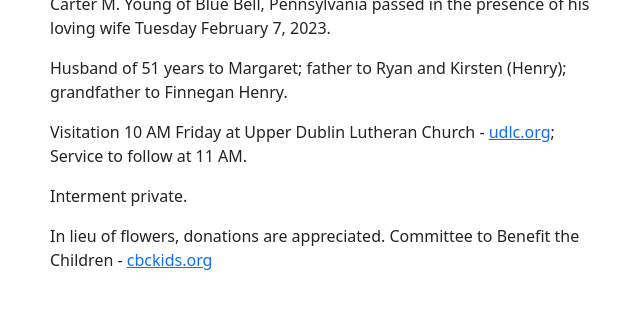
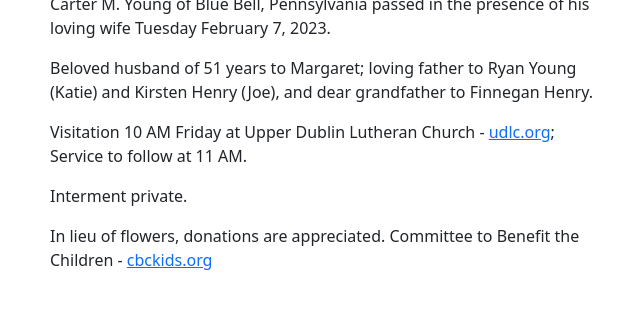
Before and after one commit to cartermyoung/cartermyoung.github.io, a Jekyll site: the page built from index.html, in a window 1280 px wide, cut to the strip 316-625 px from the top of the page. Shown: the whole strip, without its empty margins (314-954 px from the left). Built offline with Jekyll 4.4.1, drawn with Linux system fonts in a browser that asks for light colours.

Commit message:
Update index.html

```diff
--- a/index.html
+++ b/index.html
@@ -7,7 +7,7 @@ h1: Obituary (1946 - 2023)
 
         <p><img alt="Photograph of Carter M. Young" src="/images/homepage/carter.png" width="200"></p>
         <p>Carter M. Young of Blue Bell, Pennsylvania passed in the presence of his loving wife Tuesday February 7, 2023.</p>
-        <p>Husband of 51 years to Margaret; father to Ryan and Kirsten (Henry); grandfather to Finnegan Henry.</p>
+        <p>Beloved husband of 51 years to Margaret; loving father to Ryan Young (Katie) and Kirsten Henry (Joe), and dear grandfather to Finnegan Henry.</p>
         <p>Visitation 10 AM Friday at Upper Dublin Lutheran Church - <a href="https://udlc.org">udlc.org</a>; Service to follow at 11 AM.</p>
         <p>Interment private.</p>
         <p>In lieu of flowers, donations are appreciated. Committee to Benefit the Children - <a href="http://cbckids.org">cbckids.org</a></p>
```
